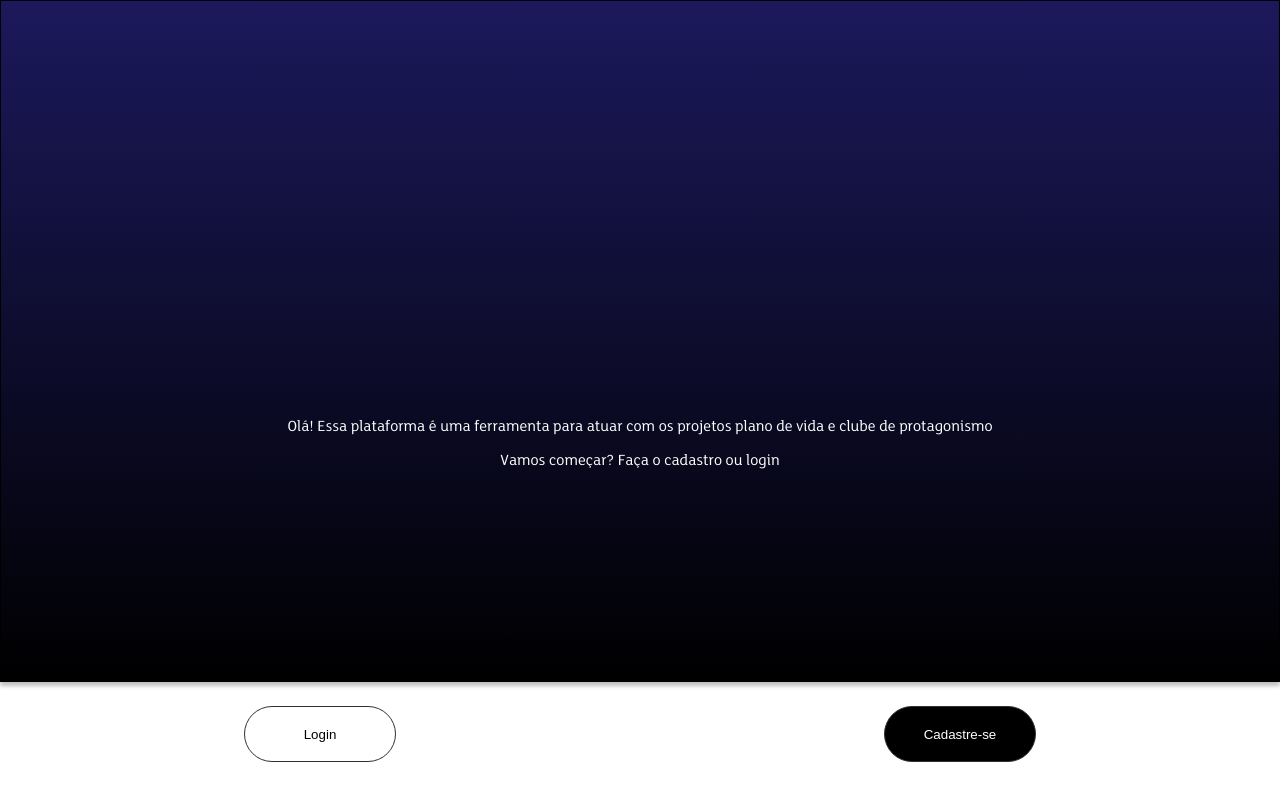
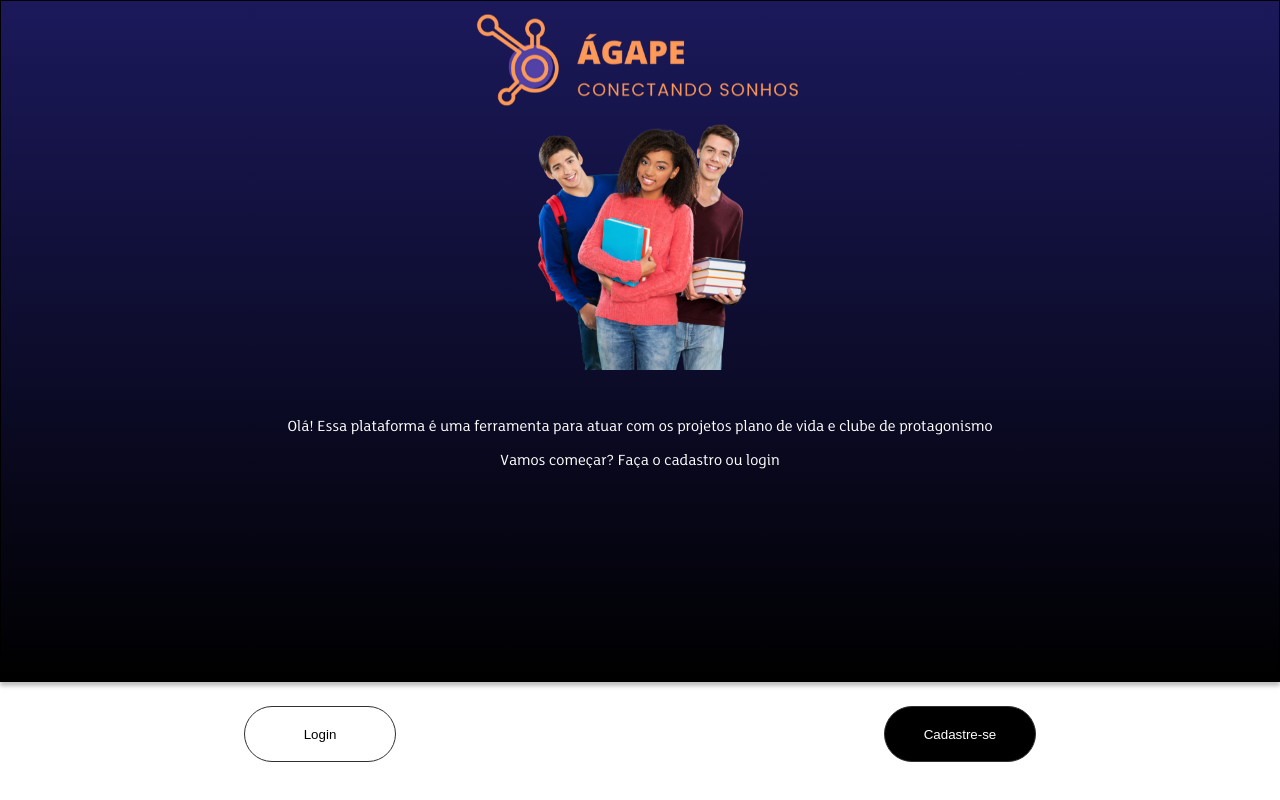
Before and after one commit to Alexandre-Petrachini/Agape-Hackathon-2022, a React (Create React App) app: page /landing in a window 1280 px wide. Built offline with nearby package versions, Linux system fonts and the light colour scheme.

Commit message:
fix-images

```diff
--- a/src/infrastructure/views/pages/landing/index.tsx
+++ b/src/infrastructure/views/pages/landing/index.tsx
@@ -1,18 +1,17 @@
 import "./styles.scss";
-import AuthControllerImpl from "../../../controllers/AuthControllerImpl";
-import { AuthController } from "../../../controllers/ports/AuthController";
 import { useNavigate } from "react-router-dom";
-const authController: AuthController = new AuthControllerImpl();
 
 function Landing() {
   let navigate = useNavigate();
 
-  const onSubmit = async () => {
-    const login = await authController.login("", "");
-  };
-
   return (
     <div role="contentinfo" id="landing-screen" className="container">
+      <div className="agape-logo">
+        <img src={"./agapelogo.png"} style={{ height: "120px" }} />
+      </div>
+      <div className="agape-vai">
+        <img src={"./agapevai.png"} style={{ height: "250px" }} />
+      </div>
       <div className="introduction">
         <div className="introduction-text-wrapper">
           <p>
--- a/src/infrastructure/views/pages/landing/styles.scss
+++ b/src/infrastructure/views/pages/landing/styles.scss
@@ -2,6 +2,25 @@
 
 #landing-screen {
   min-height: 100vh;
+  .agape-logo {
+    position: absolute;
+    display: block;
+    margin-left: auto;
+    margin-right: auto;
+    display: flex;
+    width: 100%;
+    justify-content: center;
+  }
+  .agape-vai {
+    position: absolute;
+    display: block;
+    margin-left: auto;
+    margin-right: auto;
+    display: flex;
+    width: 100%;
+    justify-content: center;
+    margin-top: 120px;
+  }
 
   .introduction {
     height: 85vh;
```
Also changed, not shown: public/agapelogo.png (added), public/agapevai.png (added).
